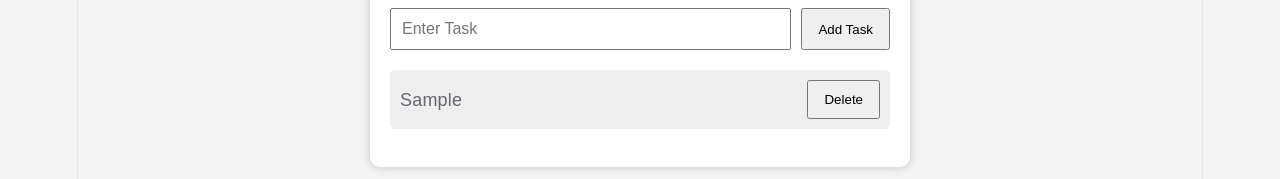
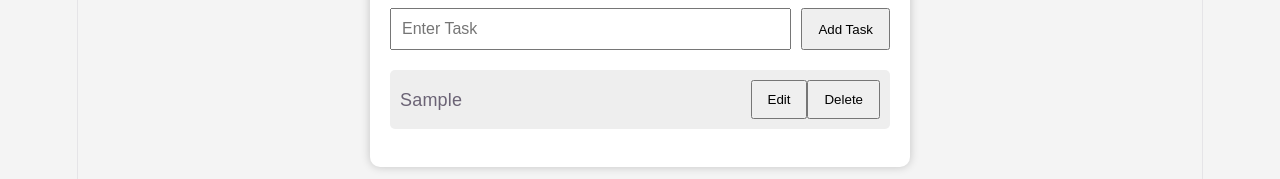
Before and after one commit to aryansingh2k3/Todo-App, a React (Vite) app: page / in a window 1280 px wide. Both pictures are taken after typing "Sample" into the empty fields and a click on the button "Add Task". Shown: the part 199-378 px from the top of the page. Built offline with nearby package versions, Linux system fonts and the light colour scheme.

Commit message:
Add edit task functionality in Todo App

```diff
--- a/src/App.jsx
+++ b/src/App.jsx
@@ -4,6 +4,9 @@ import "./App.css";
 function App() {
   const [task, setTask] = useState("");
   const [tasks, setTasks] = useState([]);
+
+  const [editIndex, setEditIndex] = useState(null);
+  const [editTask, setEditTask] = useState("");
 
   // Add Task
   const addTask = () => {
@@ -23,6 +26,20 @@ function App() {
     });
 
     setTasks(updatedTasks);
+  };
+
+  // Save Edited Task
+  const saveTask = () => {
+    const updatedTasks = tasks.map((item, index) => {
+      if (index === editIndex) {
+        return editTask;
+      }
+      return item;
+    });
+
+    setTasks(updatedTasks);
+    setEditIndex(null);
+    setEditTask("");
   };
 
   return (
@@ -48,11 +65,34 @@ function App() {
         <ul>
           {tasks.map((item, index) => (
             <li key={index}>
-              <span>{item}</span>
+              {editIndex === index ? (
+                <input
+                  type="text"
+                  value={editTask}
+                  onChange={(e) => setEditTask(e.target.value)}
+                />
+              ) : (
+                <span>{item}</span>
+              )}
 
-              <button onClick={() => deleteTask(index)}>
-                Delete
-              </button>
+              <div>
+                {editIndex === index ? (
+                  <button onClick={saveTask}>Save</button>
+                ) : (
+                  <button
+                    onClick={() => {
+                      setEditIndex(index);
+                      setEditTask(item);
+                    }}
+                  >
+                    Edit
+                  </button>
+                )}
+
+                <button onClick={() => deleteTask(index)}>
+                  Delete
+                </button>
+              </div>
             </li>
           ))}
         </ul>
```
